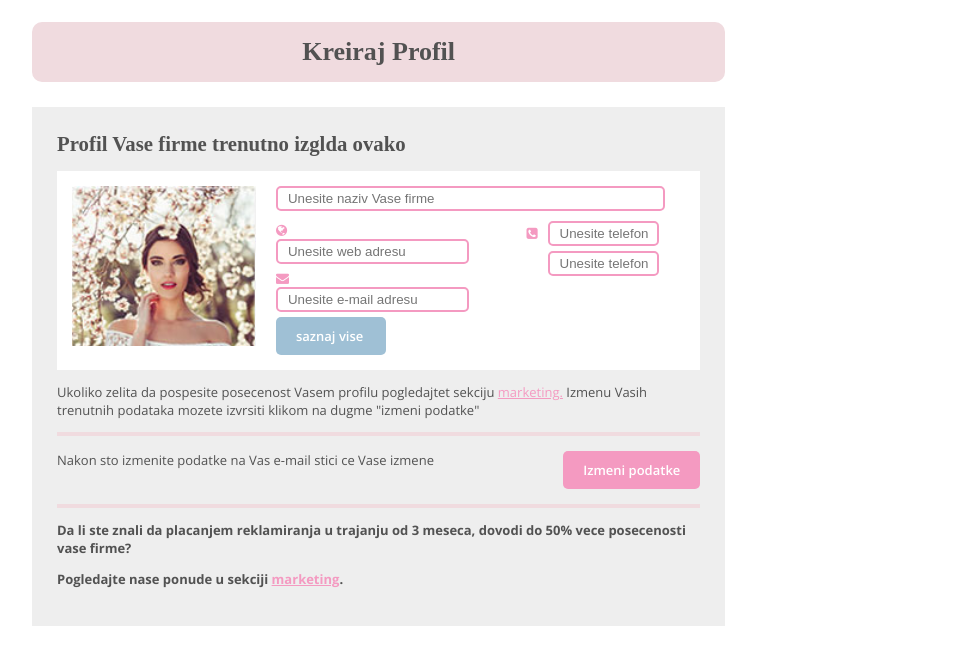
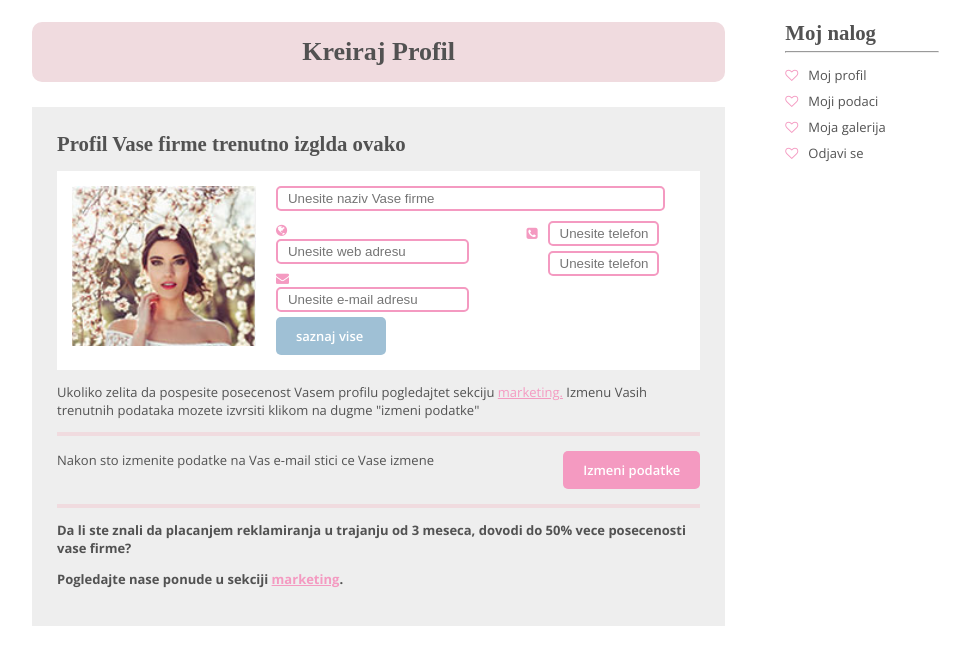
Before and after one commit to popkapiten/vencanja, a website: page app/firmaInput.html in a window 1280 px wide. Shown: the whole page, without its empty margins (78-1048 px from the left). Drawn offline with nearby package versions, Linux system fonts and the light colour scheme; files that its build step writes are made by us from their sources; a web font is replaced by a local one.

Commit message:
side bar fix, vasa vencanja single in progres

```diff
--- a/app/firmaInput.html
+++ b/app/firmaInput.html
@@ -68,7 +68,18 @@
                     <p class="bold">Pogledajte nase ponude u sekciji <a class="marketing" href="#">marketing</a>.</p>
                 </div>
             </main>
-
+            <aside class="col-md-4">
+                <div class="nalog">
+                    <h3 class="nalog__naslov">Moj nalog</h3>
+                    <hr class="nalog__naslov--hr">
+                    <ul class="nalog__lista">
+                        <li class="nalog__lista--item"><i class="fa fa-heart-o fa-pink"></i>Moj profil</li>
+                        <li class="nalog__lista--item"><i class="fa fa-heart-o fa-pink"></i>Moji podaci</li>
+                        <li class="nalog__lista--item"><i class="fa fa-heart-o fa-pink"></i>Moja galerija</li>
+                        <li class="nalog__lista--item"><i class="fa fa-heart-o fa-pink"></i>Odjavi se</li>
+                    </ul>
+                </div>
+            </aside>
         </div>
     </div>
 </div>
```
Also changed, not shown: app/vasaVencanjaSingle.html (added, +11 -0 lines).
